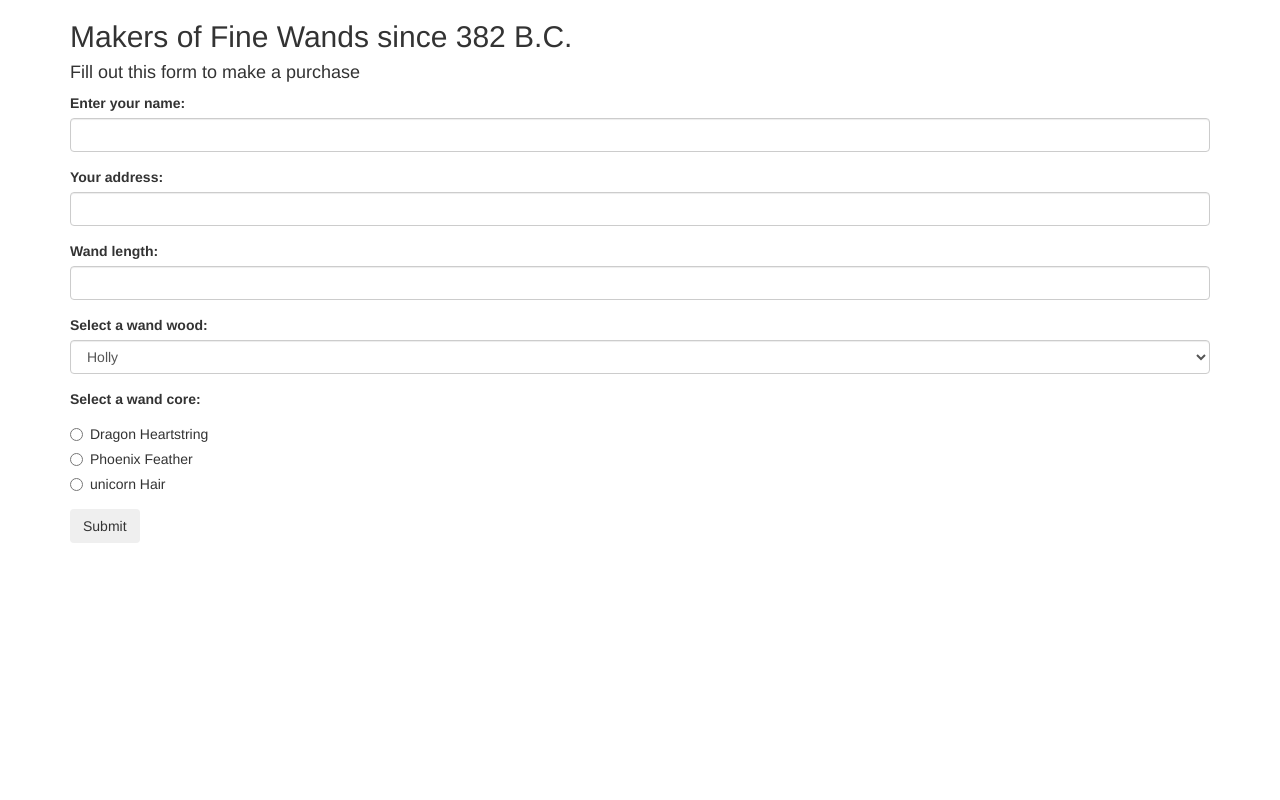
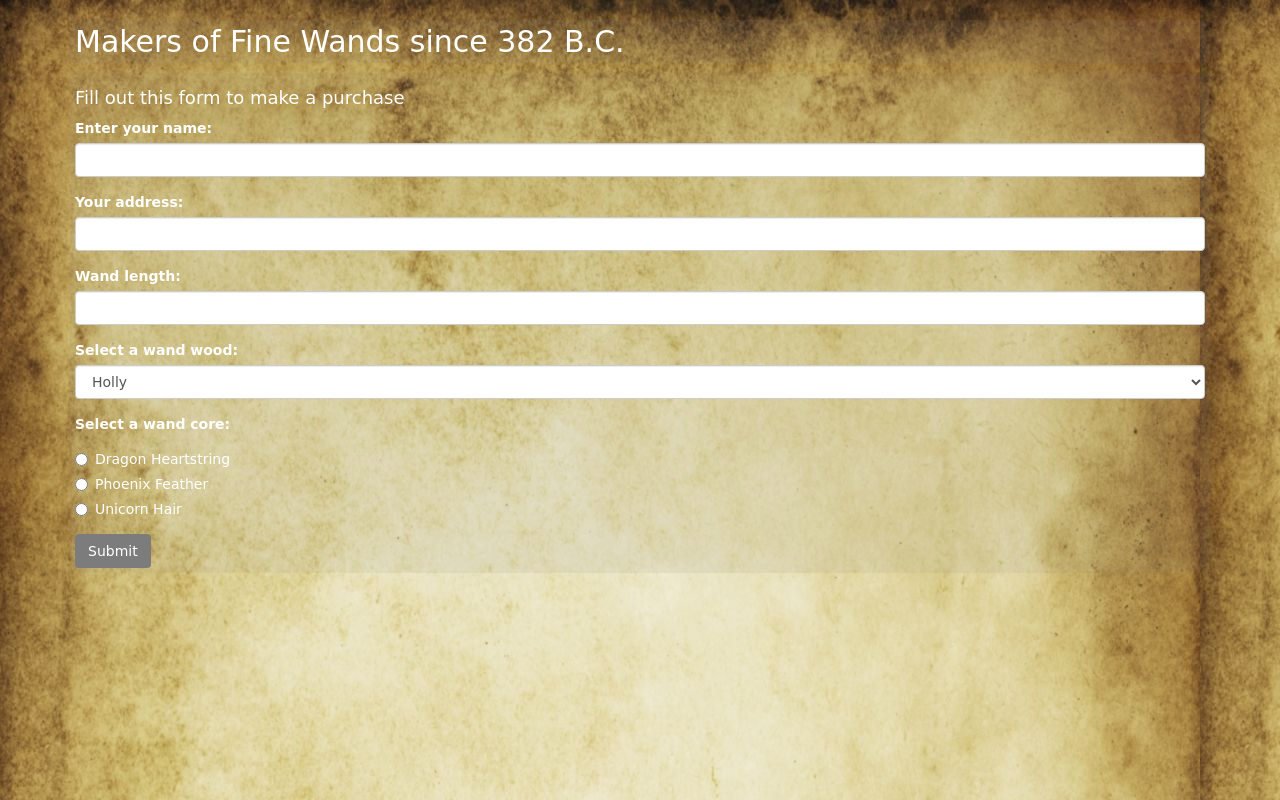
Before and after one commit to silvermistshadow/marketplace, a plain HTML site: page index.html in a window 1280 px wide. Drawn offline with Linux system fonts and the light colour scheme.

Commit message:
add css styling to page

```diff
--- a/css/master.css
+++ b/css/master.css
@@ -0,0 +1,20 @@
+body {
+  background-image: url(../img/parchment.jpg);
+}
+
+
+.text {
+  background-color: rgba(124, 124, 124, 0.1);
+  font-family: cursive;
+  border-radius: 8px;
+  color: white;
+  padding: 5px;
+}
+
+.btn {
+  background-color: #7C7C7C
+}
+
+#confirmPurchase {
+  display: none;
+}
--- a/index.html
+++ b/index.html
@@ -10,9 +10,9 @@
   </head>
   <body>
     <div class="container">
-      <h2>Makers of Fine Wands since 382 B.C.</h2>
+      <h2 class="text">Makers of Fine Wands since 382 B.C.</h2>
 
-      <div id="purchase">
+      <div id="purchase" class="text">
         <h4>Fill out this form to make a purchase</h4>
         <form id="formOne">
           <div class="form-group">
@@ -54,7 +54,7 @@
             <div class="radio">
               <label>
                 <input type="radio" name="wandCore" value="Unicorn Hair">
-                unicorn Hair
+                Unicorn Hair
               </label>
             </div>
           </div>
@@ -63,12 +63,11 @@
         </form>
 
       </div>
+      <div id="confirmPurchase" class="text">
+
+      </div>
 
     </div>
 
-
-
-
-
   </body>
 </html>
```
Also changed, not shown: img/parchment.jpg (added).
